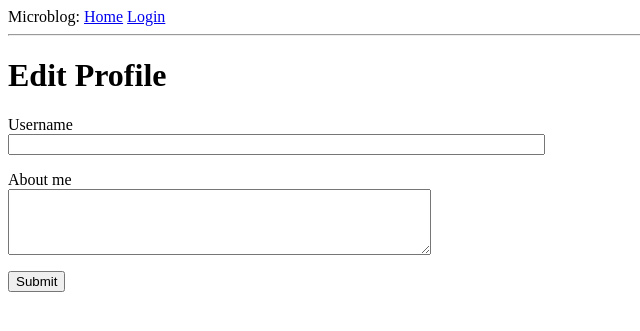
After one commit to arunkhattri/FalconFlask, a Flask app: template microblog/app/templates/edit_profile.html in a window 1280 px wide. The commit adds this page. Shown: the top 331 px of the page, without its empty margins (0-640 px from the left). Run offline with Flask 2, Linux system fonts and the light colour scheme; the template is opened without the code that fills it: values that come from a table or form of the project are taken from there, others are empty; parts of the project's set-up code (start-up, migrations or seed data) failed here and were passed over.

Commit message:
Added Profile Editor Form

```diff
--- a/microblog/app/forms.py
+++ b/microblog/app/forms.py
@@ -1,6 +1,8 @@
 from flask_wtf import FlaskForm
 from wtforms import StringField, PasswordField, BooleanField, SubmitField
+from wtforms import TextAreaField
 from wtforms.validators import DataRequired, ValidationError, Email, EqualTo
+from wtforms.validators import Length
 from app.models import User
 
 
@@ -29,3 +31,11 @@ class RegistrationForm(FlaskForm):
         user = User.query.filter_by(email=email.data).first()
         if user is not None:
             raise ValidationError('Email already in use.')
+
+
+# Profile editor form
+class EditProfileForm(FlaskForm):
+    username = StringField('Username', validators=[DataRequired()])
+    about_me = TextAreaField('About me',
+                             validators=[Length(min=0, max=140)])
+    submit = SubmitField('Submit')
--- a/microblog/app/routes.py
+++ b/microblog/app/routes.py
@@ -2,7 +2,7 @@ from flask import render_template, flash, redirect, url_for
 from flask import request
 from werkzeug.urls import url_parse
 from app import app, db
-from app.forms import LoginForm, RegistrationForm
+from app.forms import LoginForm, RegistrationForm, EditProfileForm
 from flask_login import current_user, login_user, logout_user
 from flask_login import login_required
 from app.models import User
@@ -100,3 +100,21 @@ def before_request():
     if current_user.is_authenticated:
         current_user.last_seen = datetime.utcnow()
         db.session.commit()
+
+
+# Edit Profile view function
+@app.route('edit_profile', methods=['GET', 'POST'])
+@login_required
+def edit_profile():
+    form = EditProfileForm()
+    if form.validate_on_submit():
+        current_user.username = form.username.data
+        current_user.about_me = form.about_me.data
+        db.session.commit()
+        flash('Your changes have been saved.')
+        return redirect(url_for('edit_profile'))
+    elif request.method == 'GET':
+        form.username.data = current_user.username
+        form.about_me.data = current_user.about_me
+    return render_template('edit_profile.html', title='Edit Profile',
+                           form=form)
--- /dev/null
+++ b/microblog/app/templates/edit_profile.html
@@ -0,0 +1,23 @@
+{% extends 'base.html' %}
+
+{% block content %}
+    <h1>Edit Profile</h1>
+    <form action="" method="post">
+        {{ form.hidden_tag() }}
+        <p>
+            {{ form.username.label }}<br>
+            {{ form.username(size=64) }}<br>
+            {% for error in form.username.errors %}
+                <span style="color: red;">[{{ error }}]</span>
+            {% endfor %}
+        </p>
+        <p>
+            {{ form.about_me.label }}<br>
+            {{ form.about_me(cols=50, rows=4) }}<br>
+            {% for error in form.about_me.errors %}
+                <span style="color: red;">[{{ error }}]</span>
+            {% endfor %}
+        </p>
+        <p>{{ form.submit() }}</p>
+    </form>
+{% endblock %}
--- a/microblog/app/templates/user.html
+++ b/microblog/app/templates/user.html
@@ -12,6 +12,10 @@
                 {% if user.last_seen %}
                     <p>Last seen on: {{ user.last_seen }}</p>
                 {% endif %}
+                {% if user == current_user %}
+                    <p><a href="{{ url_for('edit_profile') }}">\
+                        Edit your Profile</a></p>
+                    {% endif %}
             </td>
         </tr>
     </table>
```
